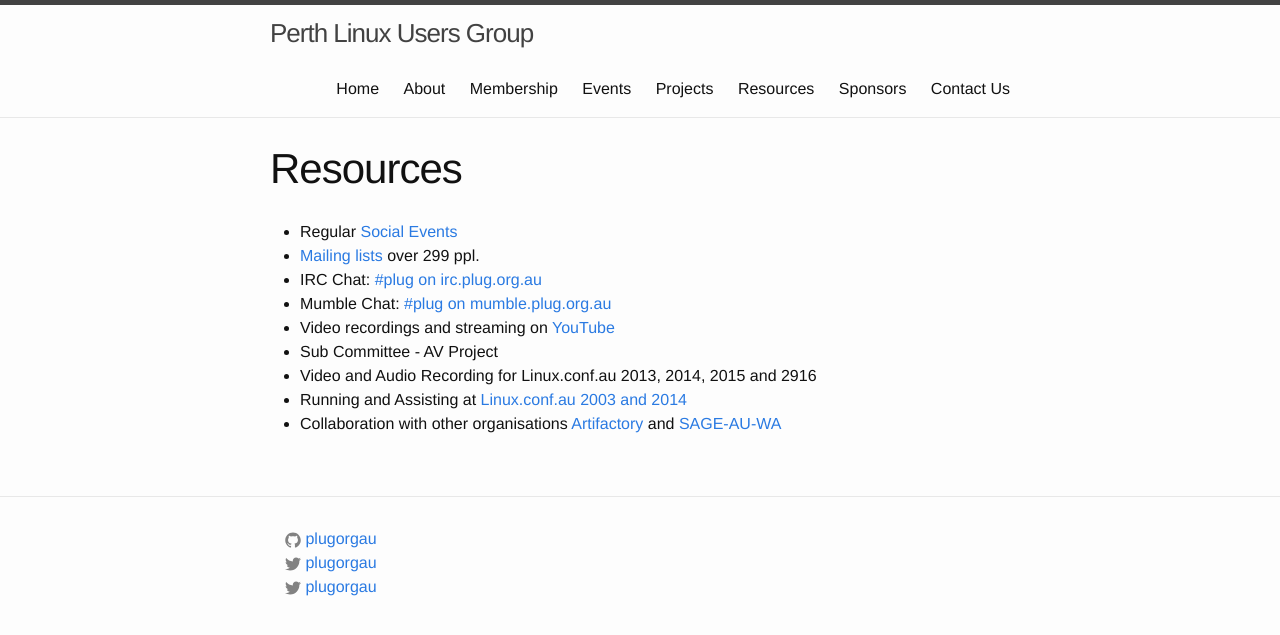
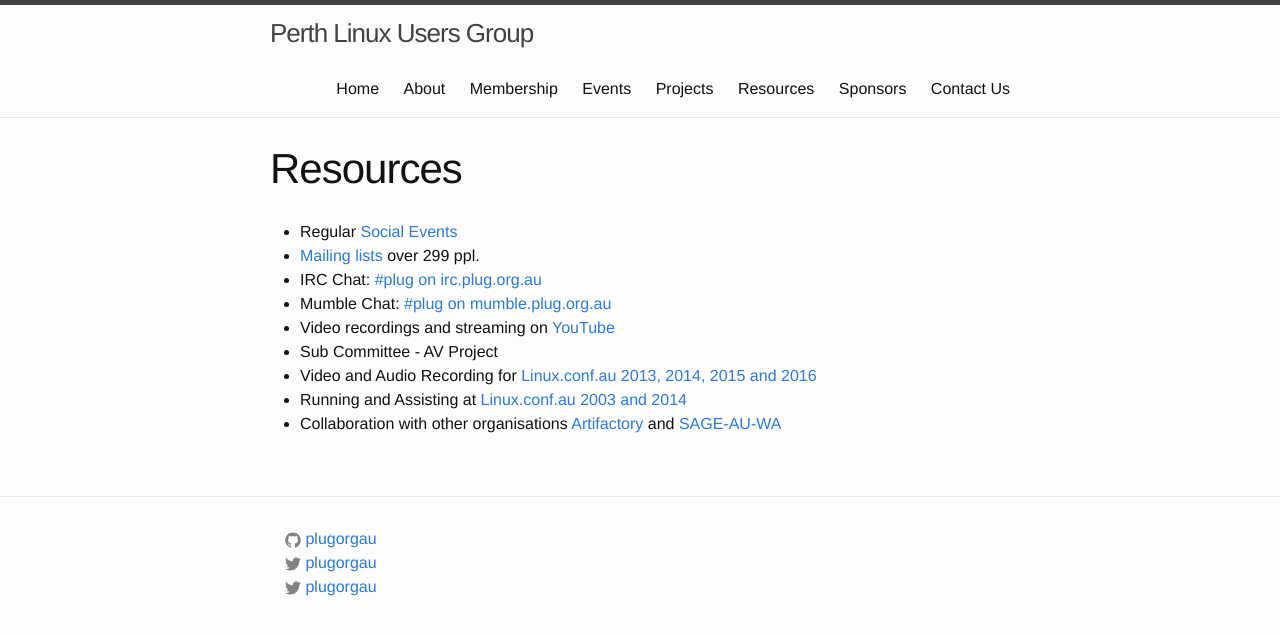
Before and after one commit to plugorgau/plugorgau.github.io, a Jekyll site: the page built from pages/resources/resources.md, in a window 1280 px wide. Shown: the top 635 px of the page. Built offline with Jekyll 4.4.1, drawn with Linux system fonts in a browser that asks for light colours.

Commit message:
Update resources.md

```diff
--- a/pages/resources/resources.md
+++ b/pages/resources/resources.md
@@ -10,6 +10,6 @@ permalink: /resources/
 * Mumble Chat: [#plug on mumble.plug.org.au]({{ site.baseurl }}/resources/irc)
 * Video recordings and streaming on [YouTube](https://www.youtube.com/user/PerthLinuxUsersGroup)
 * Sub Committee - AV Project
-* Video and Audio Recording for Linux.conf.au 2013, 2014, 2015 and 2916
-* Running and Assisting at [Linux.conf.au 2003 and 2014](http://linux.org.au)
+* Video and Audio Recording for [Linux.conf.au 2013, 2014, 2015 and 2016](http://linux.org.au/lca)
+* Running and Assisting at [Linux.conf.au 2003 and 2014](http://linux.org.au/lca)
 * Collaboration with other organisations [Artifactory](http://artifactory.org.au/) and [SAGE-AU-WA](https://www.meetup.com/SAGE-AU-WA/)
```
